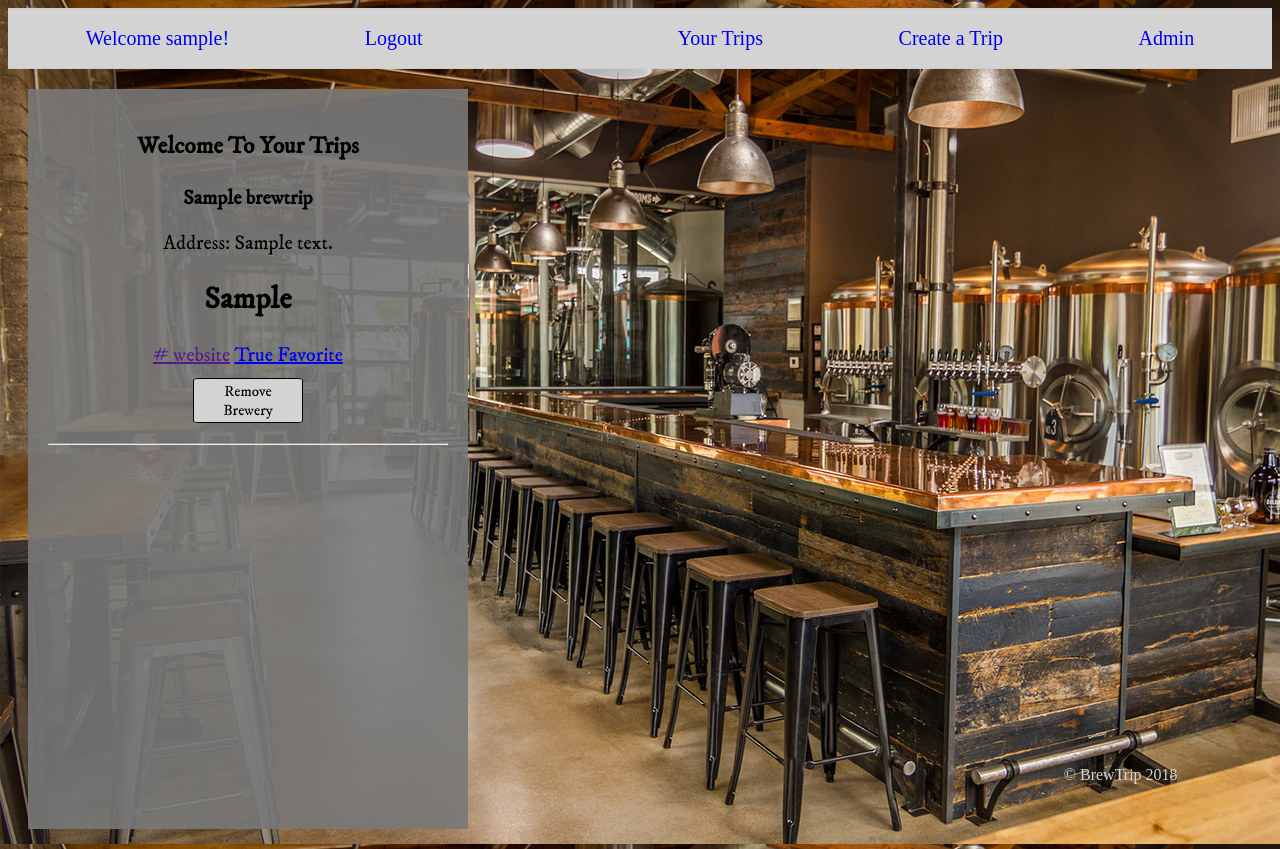
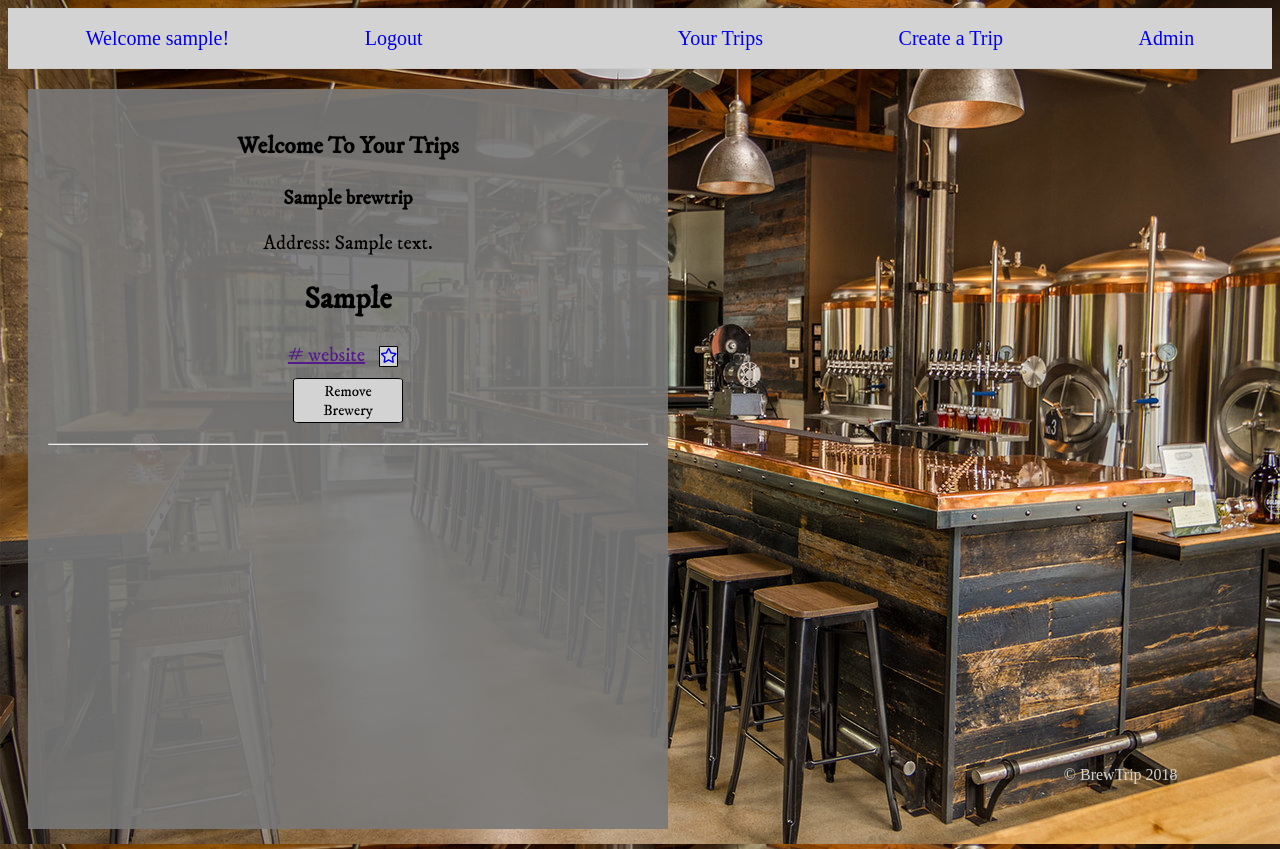
Before and after one commit to lroyce/BreweryExplorer, a Django app: page /brewmap/ in a window 1280 px wide. Run offline with Django 3.2, Linux system fonts and the light colour scheme; a user stored in the database is signed in; tables that the repository leaves empty hold one stand-in row (values such as "Sample post"); some libraries are stand-ins or nearby versions; some web fonts are replaced.

Commit message:
styling my favorites

```diff
--- a/brew_trips/templates/brewMap.html
+++ b/brew_trips/templates/brewMap.html
@@ -8,6 +8,7 @@
   <meta charset="utf-8">
   <script src="https://ajax.googleapis.com/ajax/libs/jquery/3.3.1/jquery.min.js"></script>
   <script src="{% static 'js/cityForm.js' %}"></script>
+  <link rel="stylesheet" href="https://use.fontawesome.com/releases/v5.1.0/css/all.css" integrity="sha384-lKuwvrZot6UHsBSfcMvOkWwlCMgc0TaWr+30HWe3a4ltaBwTZhyTEggF5tJv8tbt" crossorigin="anonymous">
 </head>
 <body>
   <div class="container">
@@ -28,12 +29,17 @@
 
     <a href='{{brewery.url}}'>{{brewery.brewery_url}} website</a>
 
-    <a id="favorite" value="{{brewery.favorite_brewery}}" href="javascript:{document.getElementById('update-{{brewery.id}}').submit()}">
-    {{brewery.favorite_brewery}} Favorite</a>
+    <a class='form-button' id="favorite" value="{{brewery.favorite_brewery}}" href="javascript:{document.getElementById('update-{{brewery.id}}').submit()}">
+
+      {%if brewery.favorite_brewery is True%}<i class="far fa-star"></i>
+      {%else%}
+      <p>Favorite?</p>
+      {%endif%}
+    </a>
 
     <form id="update-{{brewery.id}}" action="{% url 'update' brewery.id %}" method="POST">
       {% csrf_token %}
-      <input type="hidden" />
+      <!-- <input type="hidden" /> -->
     </form>
 
     <a href="javascript:{document.getElementById('delete-{{brewery.id}}').submit()}" >
--- a/static/js/cityForm.js
+++ b/static/js/cityForm.js
@@ -10,10 +10,10 @@ $(document).ready(function(){
 
 
   $('#favorite').click(function() {
-    alert($favorite)
+
     // if ($favorite.val() === 'False') {
     //   $favorite.val('Not Starred')
-    }
+
 
   })
   // $("button").click(function(){
--- a/static/style.css
+++ b/static/style.css
@@ -36,7 +36,7 @@ body {
   position: relative;
   display: block;
   text-align: center;
-  width: 400px;
+  width: 600px;
   background-color: rgb(120,120,120,0.9);
   margin: 20px;
   padding: 20px;
```
Also changed, not shown: brew_trips/templates/home.html (+10 -4 lines).
